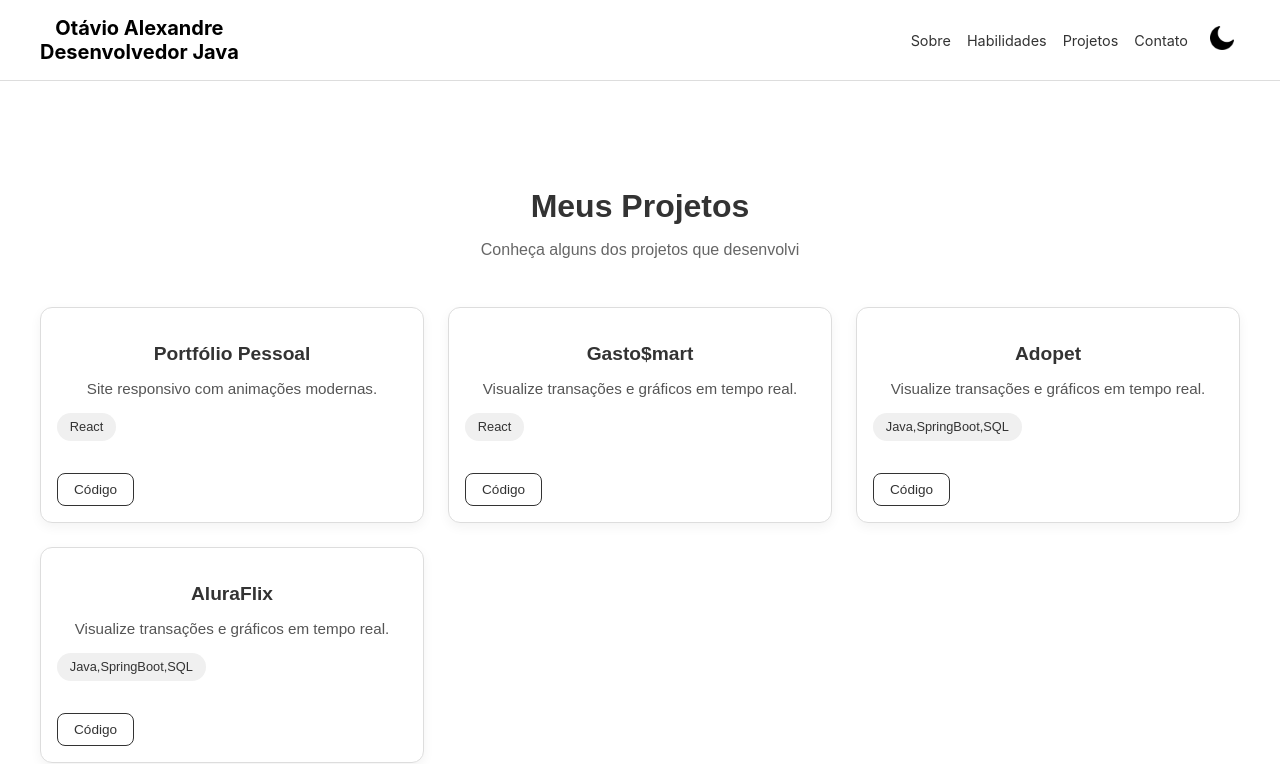
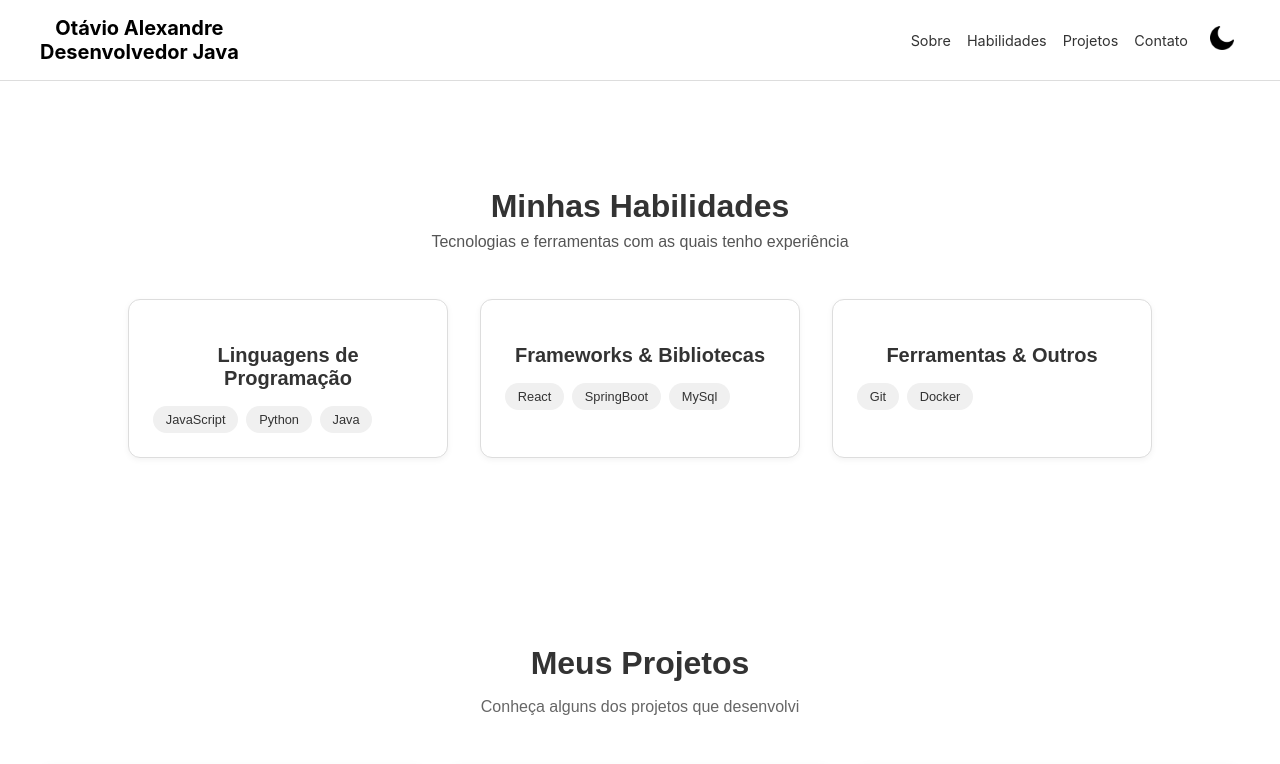
Before and after one commit to Zerphyis/portifolio, a React (Create React App) app: page / in a window 1280 px wide. Shown: the top 764 px of the page. Built offline with nearby package versions, Linux system fonts and the light colour scheme.

Commit message:
feat:adicionando as informações em SectionSkills

```diff
--- a/src/components/section-skills/SectionSkills.js
+++ b/src/components/section-skills/SectionSkills.js
@@ -1,54 +1,40 @@
 import "./SectionSkills.css";
 
-export default function SectionSkills({}){
-document.addEventListener("DOMContentLoaded", () => {
+export default function SectionSkills() {
   const skills = {
-    languages: ["JavaScript", "Python", "Java"],
-    frameworks: ["React", "Next.js", "Express"],
-    tools: ["Git", "Docker", "Figma"],
+    languages: ["JavaScript","Python", "Java"],
+    frameworks: ["React", "SpringBoot","MySql"],
+    tools: ["Git", "Docker" ],
   };
 
-  const container = document.getElementById("skills-section");
+  const createCard = (title, items) => (
+    <div className="card">
+      <h3 className="card-title">{title}</h3>
+      <div className="badge-list">
+        {items.map((item, index) => (
+          <div
+            key={index}
+            className="badge fade-in"
+            style={{ animationDelay: `${index * 100}ms` }}
+          >
+            {item}
+          </div>
+        ))}
+      </div>
+    </div>
+  );
 
-  const createCard = (title, items) => {
-    const card = document.createElement("div");
-    card.className = "card";
-
-    const heading = document.createElement("h3");
-    heading.className = "card-title";
-    heading.textContent = title;
-
-    const list = document.createElement("div");
-    list.className = "badge-list";
-
-    items.forEach((item, index) => {
-      const badge = document.createElement("div");
-      badge.className = "badge fade-in";
-      badge.style.animationDelay = `${index * 100}ms`;
-      badge.textContent = item;
-      list.appendChild(badge);
-    });
-
-    card.appendChild(heading);
-    card.appendChild(list);
-    return card;
-  };
-
-  const sectionTitle = document.createElement("div");
-  sectionTitle.className = "section-title fade-in";
-  sectionTitle.innerHTML = `
-    <h2>Minhas Habilidades</h2>
-    <p>Tecnologias e ferramentas com as quais tenho experiência</p>
-  `;
-
-  const grid = document.createElement("div");
-  grid.className = "card-grid";
-
-  grid.appendChild(createCard("Linguagens de Programação", skills.languages));
-  grid.appendChild(createCard("Frameworks & Bibliotecas", skills.frameworks));
-  grid.appendChild(createCard("Ferramentas & Outros", skills.tools));
-
-  container.appendChild(sectionTitle);
-  container.appendChild(grid);
-});
+  return (
+    <section id="skills-section">
+      <div className="section-title fade-in">
+        <h2>Minhas Habilidades</h2>
+        <p>Tecnologias e ferramentas com as quais tenho experiência</p>
+      </div>
+      <div className="card-grid">
+        {createCard("Linguagens de Programação", skills.languages)}
+        {createCard("Frameworks & Bibliotecas", skills.frameworks)}
+        {createCard("Ferramentas & Outros", skills.tools)}
+      </div>
+    </section>
+  );
 }
```
